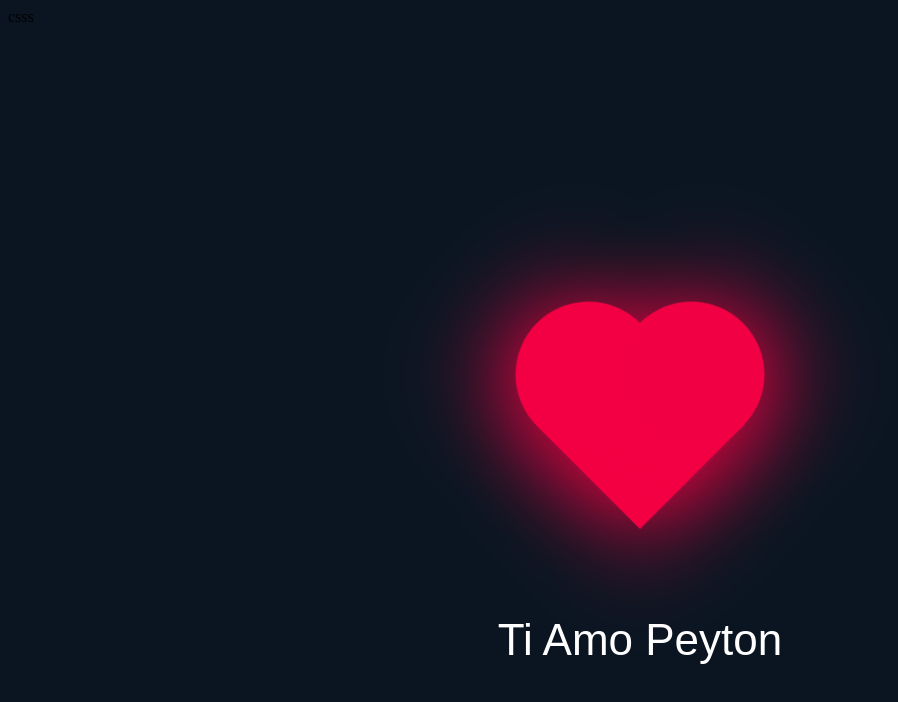
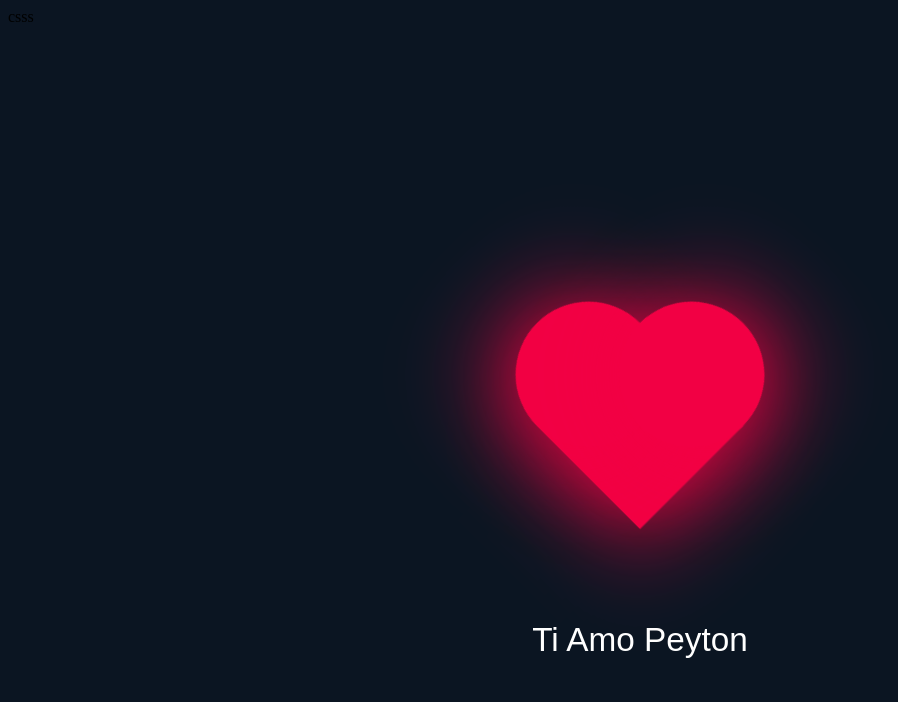
Before and after one commit to nablaFox/nablaFox.github.io, a plain HTML site: page index.html in a window 1280 px wide. Shown: the whole page, without its empty margins (0-898 px from the left). Drawn offline with Linux system fonts and the light colour scheme; a web font is replaced by a local one.

Commit message:
Update style1.css

```diff
--- a/style1.css
+++ b/style1.css
@@ -5,7 +5,7 @@ body {
 p {
     color: white;
     font-family: "Romantic", sans-serif;
-    font-size: 33pt;
+    font-size: 25pt;
     margin: 0;
     position: absolute;
     top: 80%;
```
